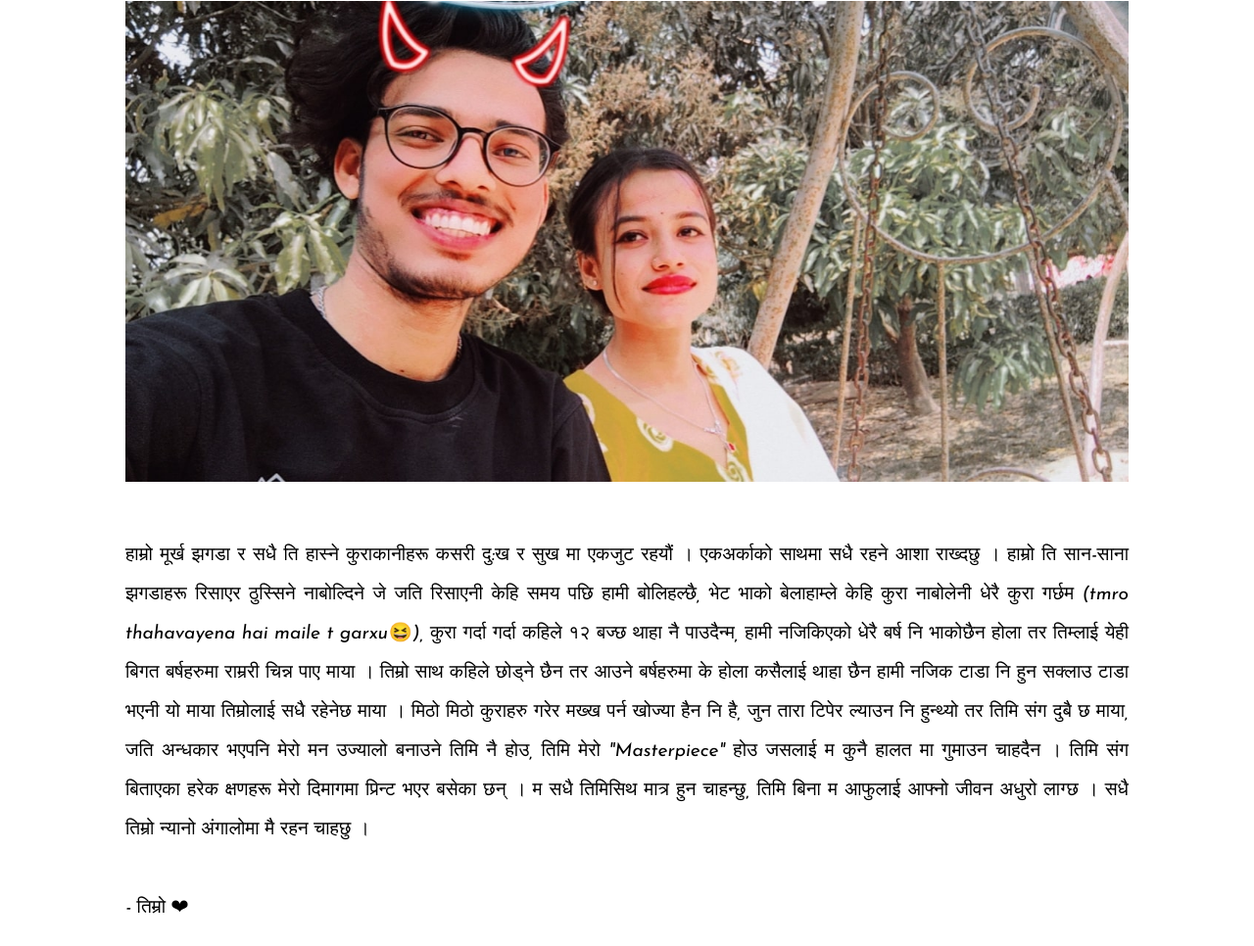
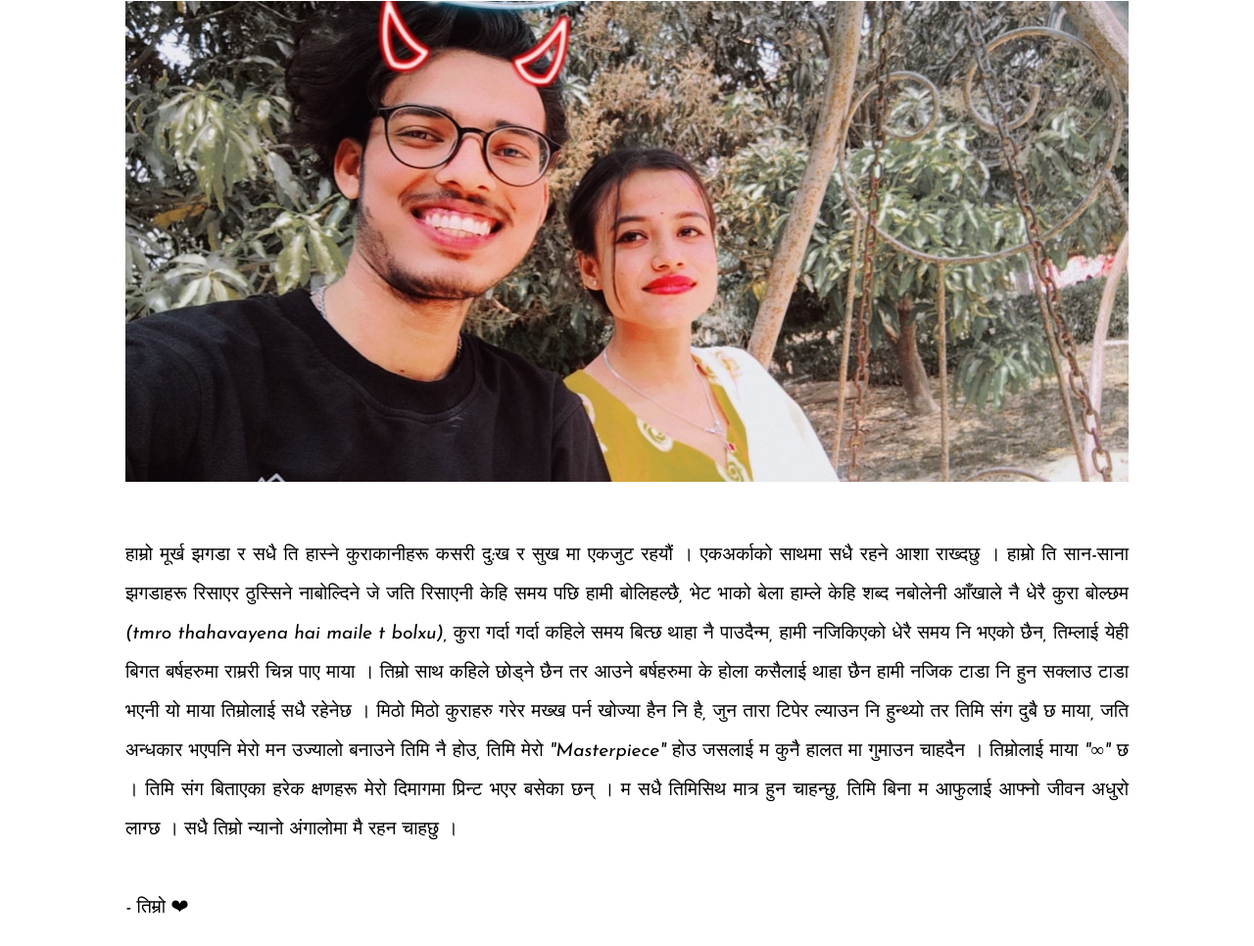
Before and after one commit to iamaashif/yeiyei, a plain HTML site: page index.html in a window 1280 px wide. Shown: the part 4234-5200 px from the top of the page at 98% size. Drawn offline with Linux system fonts and the light colour scheme; a web font is replaced by a local one.

Commit message:
Update index.html

```diff
--- a/index.html
+++ b/index.html
@@ -63,7 +63,7 @@
 			<br><br>
 			<img src="images/11.jpg">
 			<br><br>
-			<p>हाम्रो मूर्ख झगडा र सधै ति हास्ने कुराकानीहरू कसरी दु:ख र सुख मा एकजुट रहयौं । एकअर्काको साथमा सधै रहने आशा राख्दछु । हाम्रो ति सान-साना झगडाहरू रिसाएर ठुस्सिने नाबोल्दिने जे जति रिसाएनी केहि समय पछि हामी बोलिहल्छै, भेट भाको बेलाहाम्ले केहि कुरा नाबोलेनी धेरै कुरा गर्छम (tmro thahavayena hai maile t garxu😆), कुरा गर्दा गर्दा कहिले १२ बज्छ थाहा नै पाउदैन्म, हामी नजिकिएको धेरै बर्ष नि भाकोछैन होला तर तिम्लाई येही बिगत बर्षहरुमा राम्ररी चिन्न पाए माया । तिम्रो साथ कहिले छोड्ने छैन तर आउने बर्षहरुमा के होला कसैलाई थाहा छैन हामी नजिक टाडा नि हुन सक्लाउ टाडा भएनी यो माया तिम्रोलाई सधै रहेनेछ माया ।			मिठो मिठो कुराहरु गरेर मख्ख पर्न खोज्या हैन नि है, जुन तारा टिपेर ल्याउन नि हुन्थ्यो तर तिमि संग दुबै छ माया, जति अन्धकार भएपनि मेरो मन उज्यालो बनाउने तिमि नै होउ, तिमि मेरो "Masterpiece" होउ जसलाई म कुनै हालत मा गुमाउन चाहदैन । तिमि संग बिताएका हरेक क्षणहरू मेरो दिमागमा प्रिन्ट भएर बसेका छन् । म सधै तिमिसिथ मात्र हुन चाहन्छु, तिमि बिना म आफुलाई आफ्नो जीवन अधुरो लाग्छ । सधै
+			<p>हाम्रो मूर्ख झगडा र सधै ति हास्ने कुराकानीहरू कसरी दु:ख र सुख मा एकजुट रहयौं । एकअर्काको साथमा सधै रहने आशा राख्दछु । हाम्रो ति सान-साना झगडाहरू रिसाएर ठुस्सिने नाबोल्दिने जे जति रिसाएनी केहि समय पछि हामी बोलिहल्छै, भेट भाको बेला हाम्ले केहि शब्द नबोलेनी आँखाले नै धेरै कुरा बोल्छम (tmro thahavayena hai maile t bolxu), कुरा गर्दा गर्दा कहिले समय बित्छ थाहा नै पाउदैन्म, हामी नजिकिएको धेरै समय नि भएको छैन, तिम्लाई येही बिगत बर्षहरुमा राम्ररी चिन्न पाए माया । तिम्रो साथ कहिले छोड्ने छैन तर आउने बर्षहरुमा के होला कसैलाई थाहा छैन हामी नजिक टाडा नि हुन सक्लाउ टाडा भएनी यो माया तिम्रोलाई सधै रहेनेछ ।			मिठो मिठो कुराहरु गरेर मख्ख पर्न खोज्या हैन नि है, जुन तारा टिपेर ल्याउन नि हुन्थ्यो तर तिमि संग दुबै छ माया, जति अन्धकार भएपनि मेरो मन उज्यालो बनाउने तिमि नै होउ, तिमि मेरो "Masterpiece" होउ जसलाई म कुनै हालत मा गुमाउन चाहदैन । तिम्रोलाई माया "∞" छ । तिमि संग बिताएका हरेक क्षणहरू मेरो दिमागमा प्रिन्ट भएर बसेका छन् । म सधै तिमिसिथ मात्र हुन चाहन्छु, तिमि बिना म आफुलाई आफ्नो जीवन अधुरो लाग्छ । सधै
 				तिम्रो न्यानो अंगालोमा मै रहन चाहछु ।<br>
 				<br> - तिम्रो ❤
 			</p>
```
